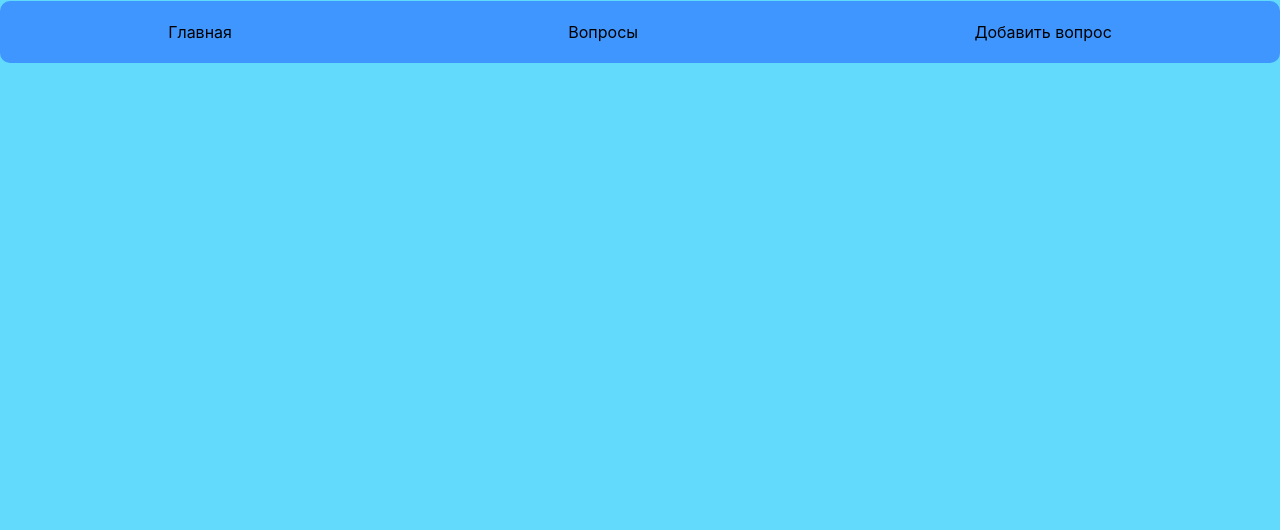
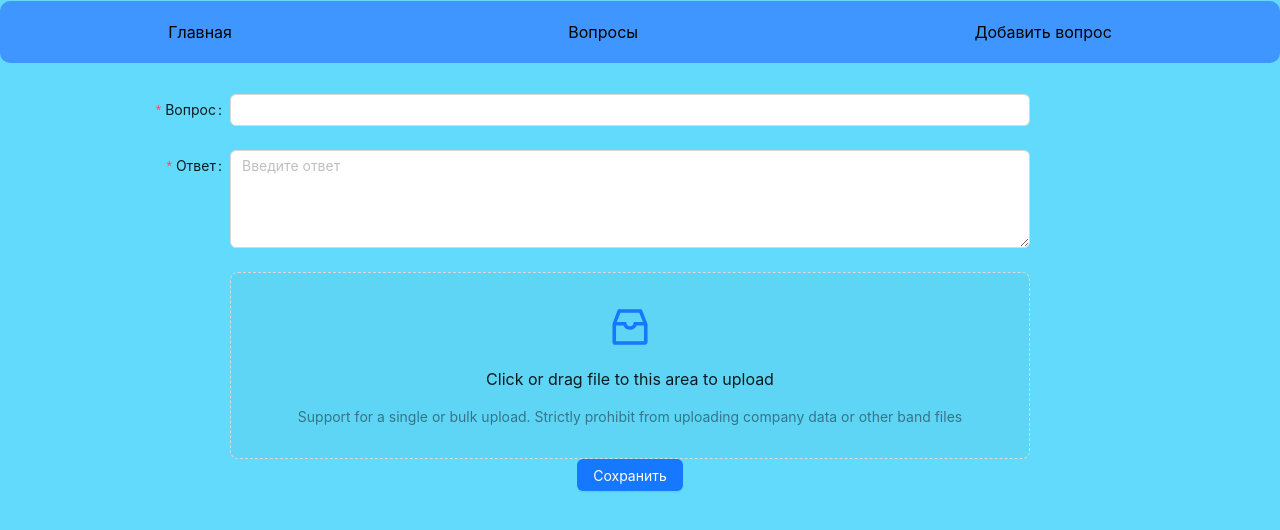
Before and after one commit to kohnev84/Conspect_website, a React (Create React App) app in the folder client/: page /savequestionsnew in a window 1280 px wide. Shown: the top 530 px of the page. Built offline with nearby package versions, Linux system fonts and the light colour scheme.

Commit message:
Добавил функцию добавления файлов к вопросам

```diff
--- a/client/src/App.js
+++ b/client/src/App.js
@@ -1,5 +1,6 @@
 import './App.css';
 import SaveQuestion from './conponents/Page/SaveQuestion';
+import SaveQuestionNew from './conponents/Page/SaveQuestionNew';
 import Question from './conponents/Page/Question';
 import Main from './conponents/Page/Main';
 
@@ -25,7 +26,7 @@ function App() {
                   <Link to="/questions">Вопросы</Link>
                 </li>
                 <li>
-                  <Link to="/savequestions">Добавить вопрос</Link>
+                  <Link to="/savequestionsnew">Добавить вопрос</Link>
                 </li>
               </ul>
             </nav>
@@ -35,7 +36,8 @@ function App() {
 
               <Route path="/" element={<Main />} />
               <Route path="/questions" element={<Question />} />
-              <Route path="/savequestions" element={<SaveQuestion />} />
+              {/* <Route path="/savequestions" element={<SaveQuestion />} /> */}
+              <Route path="/savequestionsnew" element={<SaveQuestionNew />} />
             </Routes>
           </div>
         </Router>
--- a/client/src/conponents/Page/Question.jsx
+++ b/client/src/conponents/Page/Question.jsx
@@ -16,7 +16,7 @@ function Question() {
     const [showIdAnswer, setShowIdAnswer] = useState("");
     const [showAnswer, setShowAnswer] = useState("");
     const [editRaw, setEditRaw] = useState(null);
-    const [addDocument, setAddDocument] = useState([])
+
 
 
     useEffect(() => {
--- /dev/null
+++ b/client/src/conponents/Page/SaveQuestionNew.jsx
@@ -0,0 +1,175 @@
+import React, { useState, useEffect } from 'react';
+import axios, { post } from 'axios';
+import { InboxOutlined, UploadOutlined } from '@ant-design/icons';
+import { Button, Checkbox, Form, Input, message, Space, Upload } from 'antd';
+import SendFileAntdUpload from './SendFileAntdUpload';
+const { Dragger } = Upload;
+const { TextArea } = Input;
+function SaveQuestion() {
+    const [addDocument, setAddDocument] = useState([])
+    const [messageApi, contextHolder] = message.useMessage()
+
+    const onFinish = async (values) => {
+        console.log('Success:', values, addDocument);
+
+        // const createQuestionRequest = await fetch('http://localhost:5000/savequestion',
+        //     {
+        //         headers: {
+        //             'Content-Type': 'application/json',
+        //         },
+        //         method: "POST",
+        //         body: JSON.stringify(values),
+        //         file: addDocument
+        //     })
+
+        // const createQuestionRespons = await createQuestionRequest.json();
+        // console.log(createQuestionRespons);
+        // if (createQuestionRespons.response === "success") {
+        //     message.success('Сохранено успешно')
+        // }
+
+        const url = 'http://localhost:5000/savequestion';
+        const formData = new FormData();
+        // file.name = 'filedata'
+        console.log(addDocument);
+        formData.append('avatar', addDocument)
+        formData.append('body', values)
+        const config = {
+            headers: {
+                'Content-type': 'multipart/form-data'
+            }
+        }
+        axios.post(url, formData, config)
+            .then((response) => {
+                console.log(response);
+            })
+    };
+    const onFinishFailed = (errorInfo) => {
+        console.log('Failed:', errorInfo);
+    };
+
+    // const props = {
+    //     name: 'file',
+    //     action: 'https://www.mocky.io/v2/5cc8019d300000980a055e76',
+    //     headers: {
+    //         authorization: 'authorization-text',
+    //     },
+    //     onChange(info) {
+    //         if (info.file.status !== 'uploading') {
+    //             console.log(info.file, info.fileList);
+    //         }
+    //         if (info.file.status === 'done') {
+    //             message.success(`${info.file.name} файл сохранен`);
+    //         } else if (info.file.status === 'error') {
+    //             message.error(`${info.file.name} file upload failed.`);
+    //         }
+    //     },
+    // };
+
+    // const normFile = (e) => {
+    //     console.log('Upload event:', e);
+    //     if (Array.isArray(e)) {
+    //         return e;
+    //     }
+    //     return e?.fileList;
+    // };
+
+    const onChange = (e) => {
+        setAddDocument(e.file)
+    }
+
+
+    return (
+        <>
+            <div className='container'>
+                <Form
+                    name="basic"
+                    labelCol={{
+                        span: 8,
+                    }}
+                    wrapperCol={{
+                        span: 16,
+                    }}
+                    initialValues={{
+                        remember: true,
+                    }}
+                    onFinish={onFinish}
+                    onFinishFailed={onFinishFailed}
+                    autoComplete="off"
+                >
+                    <Form.Item
+                        label="Вопрос"
+                        name="question"
+                        rules={[
+                            {
+                                required: true,
+                                message: 'Please input your question!',
+                            },
+                        ]}
+                    >
+                        <Input />
+                    </Form.Item>
+
+                    <Form.Item
+                        label="Ответ"
+                        name="answer"
+                        rules={[
+                            {
+                                required: true,
+                                message: 'Please input your answer!',
+                            },
+                        ]}
+                    >
+                        <TextArea rows={4} placeholder="Введите ответ" />
+                    </Form.Item>
+
+                    <Form.Item
+                        wrapperCol={{
+                            offset: 8,
+                            span: 16,
+                        }}
+                    >
+                        {/* <div style={{ marginBottom: '15px' }}>
+                            <Upload {...props}>
+                                <Button icon={<UploadOutlined />}>Click to Upload</Button>
+                            </Upload>
+                        </div> */}
+
+                        {/* <Form.Item label="Dragger">
+                            <Form.Item name="dragger" valuePropName="fileList" getValueFromEvent={normFile} noStyle>
+                                <Upload.Dragger name="files" onChange={(e) => { console.log(e) }}
+                                    beforeUpload={() => {
+                                        return false;
+                                    }}
+                                >
+                                    <p className="ant-upload-drag-icon">
+                                        <InboxOutlined />
+                                    </p>
+                                    <p className="ant-upload-text">Выбирите файл</p>
+                                    <p className="ant-upload-hint">Support for a single or bulk upload.</p>
+                                </Upload.Dragger>
+                            </Form.Item>
+                        </Form.Item> */}
+
+
+                        <Dragger onChange={(e) => onChange(e)} name="avatar" beforeUpload={() => { return false }} maxCount={1}>
+                            <p className="ant-upload-drag-icon">
+                                <InboxOutlined />
+                            </p>
+                            <p className="ant-upload-text">Click or drag file to this area to upload</p>
+                            <p className="ant-upload-hint">
+                                Support for a single or bulk upload. Strictly prohibit from uploading company data or other
+                                band files
+                            </p>
+                        </Dragger>
+                        <Button type="primary" htmlType="submit">
+                            Сохранить
+                        </Button>
+                    </Form.Item>
+                </Form>
+            </div>
+        </>
+    )
+}
+
+export default SaveQuestion
```
Also changed, not shown: 3 other files (tests, documents, lock files or other folders).
